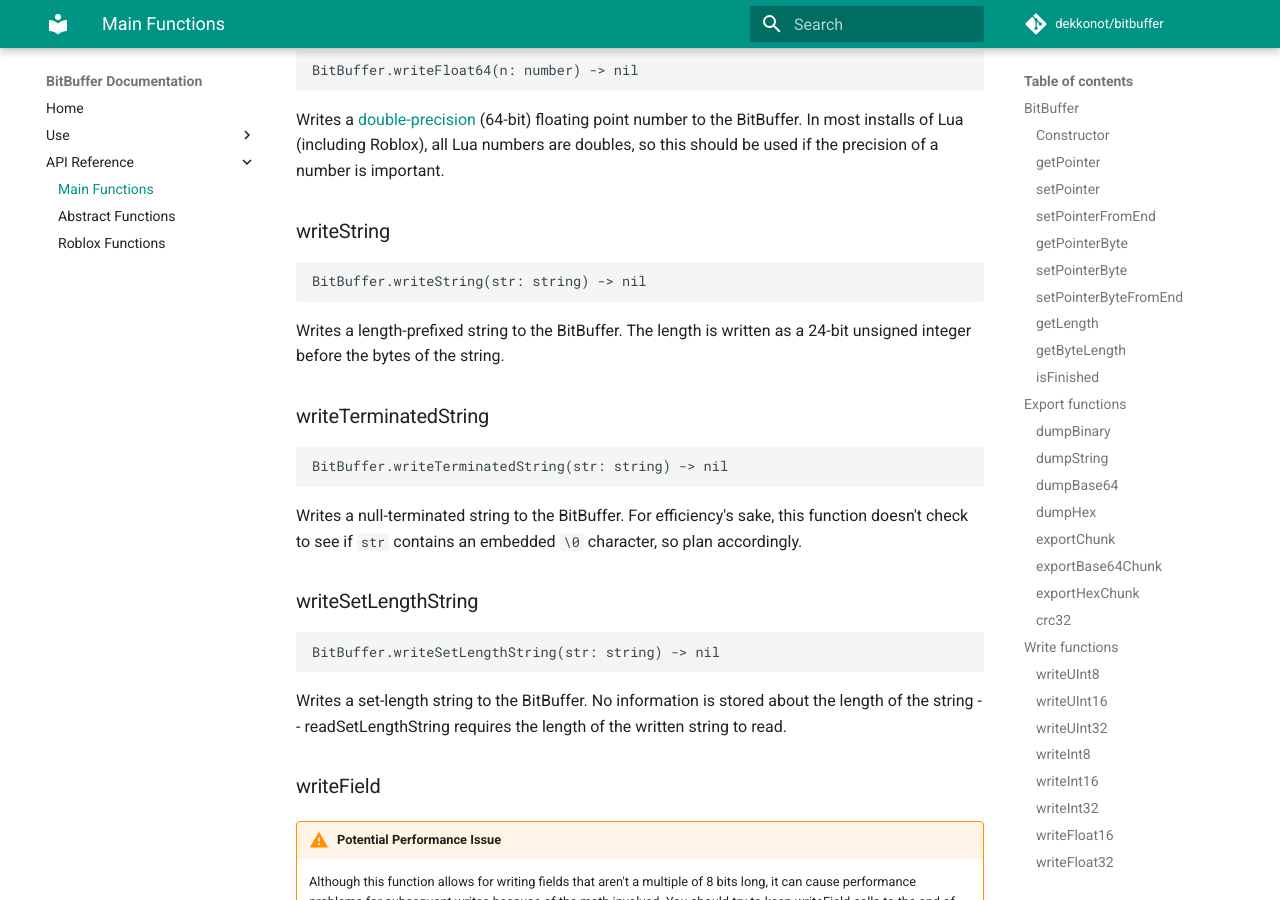
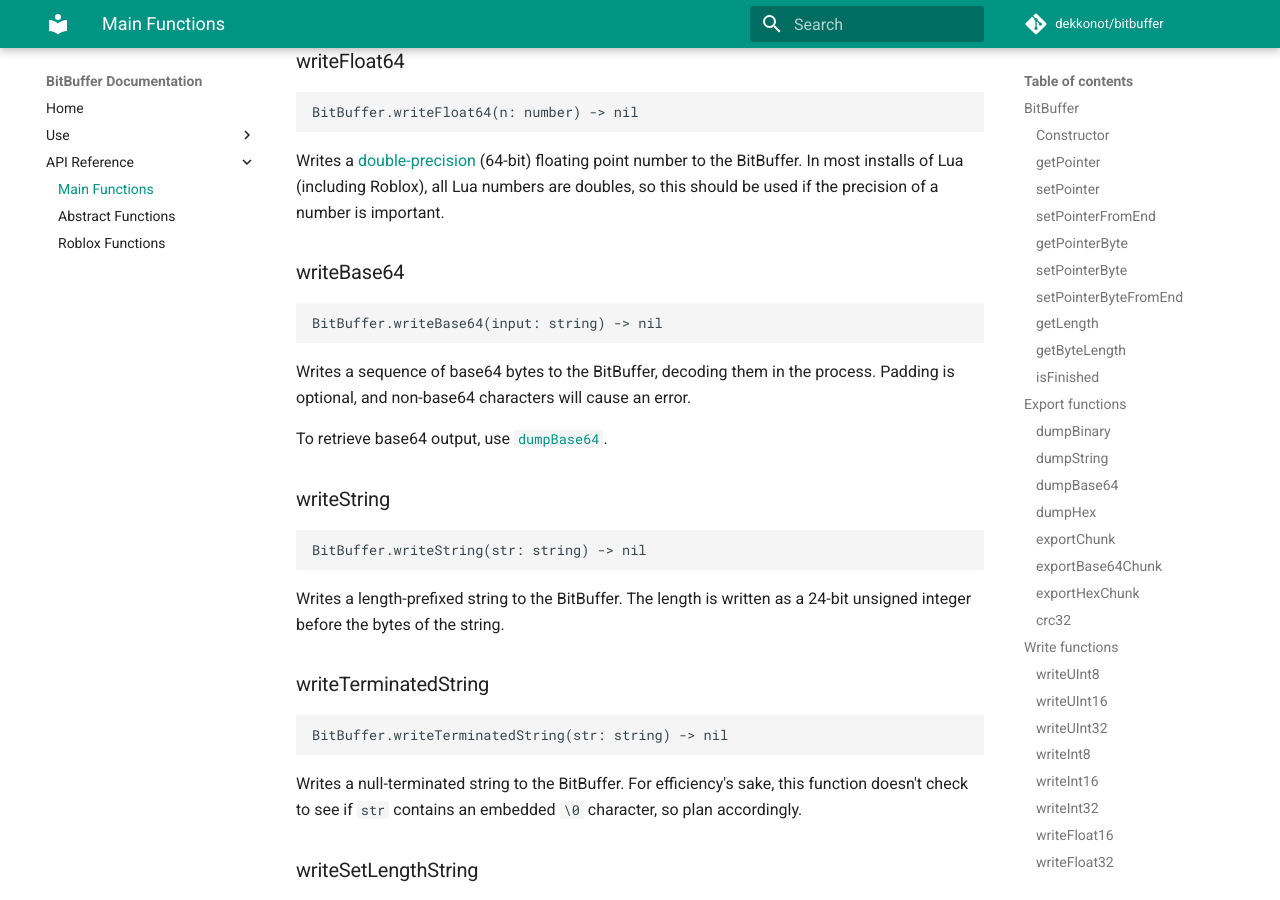
Before and after one commit to Dekkonot/bitbuffer, an MkDocs documentation site: the page built from docs/api-main.md, in a window 1280 px wide and 900 px high, scrolled down 6001 px. Built offline with MkDocs 1.6.1 and Material for MkDocs 9.7.7, drawn with Linux system fonts in a browser that asks for light colours; comment, search, counter and statistics services are not loaded; some of the changed text lies outside the part shown.

Commit message:
Implement writeBase64 (closes #30)

````diff
--- a/docs/api-main.md
+++ b/docs/api-main.md
@@ -104,6 +104,8 @@ Returns the raw binary content of the BitBuffer. This function is one of the mai
 BitBuffer.dumpBase64() -> string
 ```
 Returns the base64 encoded content of the BitBuffer. This function doesn't add linebreaks to the data.
+
+To write base64 data to the BitBuffer, use [`writeBase64`](#writebase64)
 
 ### dumpHex
 
@@ -250,6 +252,15 @@ BitBuffer.writeFloat64(n: number) -> nil
 ```
 Writes a [double-precision](https://en.wikipedia.org/wiki/Double-precision_floating-point_format) (64-bit) floating point number to the BitBuffer. In most installs of Lua (including Roblox), all Lua numbers are doubles, so this should be used if the precision of a number is important.
 
+### writeBase64
+
+```
+BitBuffer.writeBase64(input: string) -> nil
+```
+Writes a sequence of base64 bytes to the BitBuffer, decoding them in the process. Padding is optional, and non-base64 characters will cause an error.
+
+To retrieve base64 output, use [`dumpBase64`](#dumpbase64).
+
 ### writeString
 
 ```
````
Also changed, not shown: CHANGELOG.md (+4 -0 lines), 4 other files.
